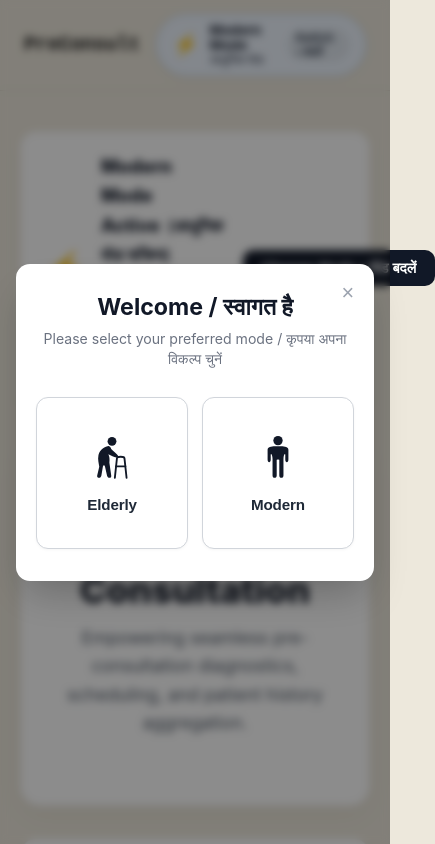
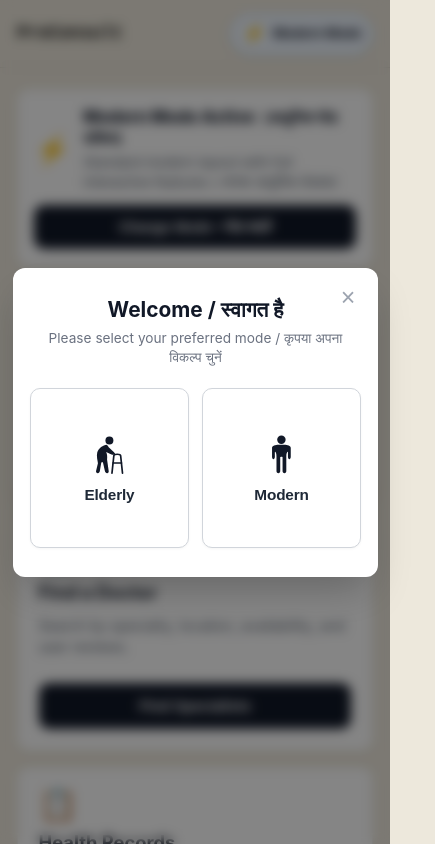
Before and after one commit to nitishbhuvan/SIH_2026_Tensor_Titans, a React (Vite) app: page / in a window 390 px wide. Shown: the top 844 px of the page, 435 px wide, since content can reach past the window. Built offline with nearby package versions, Linux system fonts and the light colour scheme.

Commit message:
Made it mobile compatible

```diff
--- a/index.html
+++ b/index.html
@@ -3,7 +3,11 @@
   <head>
     <meta charset="UTF-8" />
     <link rel="icon" type="image/svg+xml" href="/favicon.svg" />
-    <meta name="viewport" content="width=device-width, initial-scale=1.0" />
+    <meta name="viewport" content="width=device-width, initial-scale=1.0, maximum-scale=5.0, viewport-fit=cover" />
+    <meta name="mobile-web-app-capable" content="yes" />
+    <meta name="apple-mobile-web-app-capable" content="yes" />
+    <meta name="apple-mobile-web-app-status-bar-style" content="default" />
+    <meta name="theme-color" content="#EDE8DC" />
     <title>PreConsult</title>
   </head>
   <body>
--- a/src/App.css
+++ b/src/App.css
@@ -1,20 +1,26 @@
-/* PreConsult - Main Layout & Navbar Styles */
+/* PreConsult - Fully Responsive Multi-Device Styles */
 
 .app-wrapper {
   min-height: 100vh;
+  min-height: 100dvh;
   display: flex;
   flex-direction: column;
   background-color: var(--bg-base);
   transition: background-color 0.2s ease, font-size 0.2s ease;
+  width: 100%;
+  overflow-x: hidden;
 }
 
-/* Navbar */
+/* ==========================================================================
+   NAVBAR (Responsive Desktop to Smallest Mobile)
+   ========================================================================== */
 .navbar-wrapper {
   position: sticky;
   top: 0;
   z-index: 50;
   width: 100%;
-  padding: 0.85rem 0;
+  padding-top: calc(0.75rem + var(--safe-top));
+  padding-bottom: 0.75rem;
   background: rgba(237, 232, 220, 0.94);
   backdrop-filter: blur(12px);
   -webkit-backdrop-filter: blur(12px);
@@ -23,7 +29,8 @@
 }
 
 body.mode-elderly .navbar-wrapper {
-  padding: 1.15rem 0;
+  padding-top: calc(1rem + var(--safe-top));
+  padding-bottom: 1rem;
   border-bottom-width: 2px;
 }
 
@@ -31,32 +38,35 @@ body.mode-elderly .navbar-wrapper {
   display: flex;
   align-items: center;
   justify-content: space-between;
-  gap: 1rem;
+  gap: clamp(0.5rem, 2vw, 1.5rem);
+  width: 100%;
 }
 
 .brand-logo {
   font-family: var(--font-mono);
-  font-size: 1.25rem;
+  font-size: clamp(1.1rem, 3.5vw, 1.35rem);
   font-weight: 800;
   color: var(--text-primary);
   text-decoration: none;
   letter-spacing: -0.02em;
   display: inline-flex;
   align-items: center;
-  gap: 0.5rem;
+  gap: 0.4rem;
+  white-space: nowrap;
+  flex-shrink: 0;
 }
 
 body.mode-elderly .brand-logo {
-  font-size: 1.55rem;
+  font-size: clamp(1.25rem, 4.5vw, 1.65rem);
 }
 
 .brand-badge {
-  font-size: 0.72rem;
+  font-size: 0.7rem;
   font-family: var(--font-body);
   font-weight: 700;
   background: #111827;
   color: #FFFFFF;
-  padding: 0.2rem 0.5rem;
+  padding: 0.2rem 0.45rem;
   border-radius: 6px;
   text-transform: uppercase;
   letter-spacing: 0.05em;
@@ -66,14 +76,14 @@ body.mode-elderly .brand-logo {
 .navbar-actions {
   display: flex;
   align-items: center;
-  gap: 0.75rem;
+  flex-shrink: 0;
 }
 
 .navbar-mode-btn {
   display: inline-flex;
   align-items: center;
-  gap: 0.65rem;
-  padding: 0.5rem 0.95rem;
+  gap: clamp(0.4rem, 1.5vw, 0.65rem);
+  padding: clamp(0.4rem, 1.5vw, 0.55rem) clamp(0.65rem, 2vw, 1rem);
   border-radius: 999px;
   border: 1.5px solid transparent;
   background: #FFFFFF;
@@ -83,17 +93,24 @@ body.mode-elderly .brand-logo {
   box-shadow: 0 2px 8px rgba(0, 0, 0, 0.06);
   transition: all 0.2s cubic-bezier(0.16, 1, 0.3, 1);
   text-align: left;
+  min-height: 42px;
+  touch-action: manipulation;
 }
 
 body.mode-elderly .navbar-mode-btn {
-  padding: 0.65rem 1.25rem;
+  padding: clamp(0.5rem, 2vw, 0.75rem) clamp(0.85rem, 2.5vw, 1.35rem);
   border-width: 2px;
   box-shadow: 0 4px 12px rgba(0, 0, 0, 0.1);
+  min-height: 48px;
 }
 
 .navbar-mode-btn:hover {
   transform: translateY(-2px);
   box-shadow: 0 6px 16px rgba(0, 0, 0, 0.12);
+}
+
+.navbar-mode-btn:active {
+  transform: translateY(0);
 }
 
 .navbar-mode-btn.is-elderly {
@@ -117,12 +134,12 @@ body.mode-elderly .navbar-mode-btn {
 }
 
 .navbar-mode-icon {
-  font-size: 1.35rem;
+  font-size: clamp(1.15rem, 3.5vw, 1.45rem);
   line-height: 1;
 }
 
 body.mode-elderly .navbar-mode-icon {
-  font-size: 1.7rem;
+  font-size: clamp(1.35rem, 4vw, 1.85rem);
 }
 
 .navbar-mode-text {
@@ -132,102 +149,122 @@ body.mode-elderly .navbar-mode-icon {
 }
 
 .navbar-mode-primary {
-  font-size: 0.85rem;
+  font-size: clamp(0.78rem, 2.2vw, 0.88rem);
   font-weight: 700;
   color: #111827;
+  white-space: nowrap;
 }
 
 body.mode-elderly .navbar-mode-primary {
-  font-size: 1.05rem;
+  font-size: clamp(0.92rem, 2.5vw, 1.1rem);
 }
 
 .navbar-mode-secondary {
-  font-size: 0.72rem;
+  font-size: clamp(0.68rem, 2vw, 0.75rem);
   font-weight: 600;
   color: #6B7280;
+  white-space: nowrap;
 }
 
 body.mode-elderly .navbar-mode-secondary {
-  font-size: 0.88rem;
+  font-size: clamp(0.8rem, 2.2vw, 0.92rem);
   color: #4B5563;
 }
 
 .navbar-mode-switch-tag {
-  font-size: 0.72rem;
+  font-size: 0.7rem;
   font-weight: 700;
   background: rgba(0, 0, 0, 0.06);
   color: #374151;
-  padding: 0.2rem 0.5rem;
+  padding: 0.2rem 0.45rem;
   border-radius: 999px;
-  margin-left: 0.25rem;
+  white-space: nowrap;
 }
 
 body.mode-elderly .navbar-mode-switch-tag {
-  font-size: 0.82rem;
-  padding: 0.25rem 0.6rem;
+  font-size: 0.8rem;
+  padding: 0.25rem 0.55rem;
 }
 
-/* Main Content Area Demo / Interactive Preview */
+/* Navbar adaptations on very small mobile (< 400px) */
+@media (max-width: 400px) {
+  .navbar-mode-secondary {
+    display: none;
+  }
+  .navbar-mode-switch-tag {
+    display: none;
+  }
+}
+
+/* ==========================================================================
+   MAIN CONTENT & ACTIVE MODE BANNER
+   ========================================================================== */
 .main-content {
   flex: 1;
-  padding: 2.5rem 0 4rem;
+  padding: clamp(1.25rem, 3.5vw, 2.5rem) 0 clamp(2.5rem, 5vw, 4rem);
+  width: 100%;
 }
 
 body.mode-elderly .main-content {
-  padding: 3rem 0 5rem;
+  padding: clamp(1.75rem, 4vw, 3rem) 0 clamp(3rem, 6vw, 5rem);
 }
 
 .mode-banner-alert {
   background: #FFFFFF;
-  border-radius: 16px;
+  border-radius: clamp(12px, 2.5vw, 16px);
   border: 1px solid var(--border-subtle);
-  padding: 1.25rem 1.5rem;
+  padding: clamp(1rem, 3vw, 1.35rem) clamp(1rem, 3vw, 1.6rem);
   display: flex;
   align-items: center;
   justify-content: space-between;
-  gap: 1.25rem;
-  margin-bottom: 2.25rem;
+  gap: clamp(0.75rem, 2.5vw, 1.5rem);
+  margin-bottom: clamp(1.25rem, 3.5vw, 2.25rem);
   box-shadow: 0 4px 14px rgba(0, 0, 0, 0.04);
 }
 
 body.mode-elderly .mode-banner-alert {
   border: 2px solid #FCD34D;
   background: #FFFBEB;
-  padding: 1.5rem 1.85rem;
+  padding: clamp(1.25rem, 3.5vw, 1.65rem) clamp(1.15rem, 3.5vw, 1.95rem);
 }
 
 .mode-banner-info {
   display: flex;
   align-items: center;
-  gap: 1rem;
+  gap: clamp(0.75rem, 2.5vw, 1.15rem);
+  flex: 1;
 }
 
 .mode-banner-symbol {
-  font-size: 2rem;
+  font-size: clamp(1.75rem, 4.5vw, 2.35rem);
   line-height: 1;
+  flex-shrink: 0;
 }
 
 body.mode-elderly .mode-banner-symbol {
-  font-size: 2.75rem;
+  font-size: clamp(2.25rem, 5.5vw, 3rem);
 }
 
 .mode-banner-heading {
-  font-size: 1.15rem;
+  font-size: clamp(1rem, 2.8vw, 1.2rem);
   font-weight: 800;
   color: #111827;
+  line-height: 1.3;
 }
 
 body.mode-elderly .mode-banner-heading {
-  font-size: 1.45rem;
+  font-size: clamp(1.2rem, 3.5vw, 1.55rem);
 }
 
 .mode-banner-sub {
-  font-size: 0.9rem;
+  font-size: clamp(0.82rem, 2.2vw, 0.95rem);
   color: #4B5563;
+  margin-top: 0.2rem;
+  line-height: 1.45;
 }
 
 body.mode-elderly .mode-banner-sub {
-  font-size: 1.15rem;
+  font-size: clamp(1rem, 2.8vw, 1.25rem);
   color: #1F2937;
   font-weight: 500;
 }
@@ -236,19 +273,26 @@ body.mode-elderly .mode-banner-sub {
   background: #111827;
   color: #FFFFFF;
   border: none;
-  padding: 0.6rem 1.15rem;
+  padding: clamp(0.6rem, 1.8vw, 0.75rem) clamp(0.95rem, 2.5vw, 1.35rem);
   border-radius: 10px;
-  font-size: 0.9rem;
+  font-size: clamp(0.85rem, 2.2vw, 0.95rem);
   font-weight: 700;
   cursor: pointer;
   white-space: nowrap;
   transition: all 0.15s ease;
+  min-height: 44px;
+  display: inline-flex;
+  align-items: center;
+  justify-content: center;
+  flex-shrink: 0;
+  touch-action: manipulation;
 }
 
 body.mode-elderly .btn-banner-switch {
-  font-size: 1.15rem;
-  padding: 0.85rem 1.5rem;
+  font-size: clamp(1rem, 2.8vw, 1.25rem);
+  padding: clamp(0.75rem, 2.5vw, 1rem) clamp(1.15rem, 3.5vw, 1.65rem);
   background: #B45309;
+  min-height: 52px;
 }
 
 .btn-banner-switch:hover {
@@ -256,71 +300,95 @@ body.mode-elderly .btn-banner-switch {
   transform: translateY(-1px);
 }
 
-/* PreConsult Presentation Cards */
+.btn-banner-switch:active {
+  transform: translateY(0);
+}
+
+/* Stack Banner on Small Screens */
+@media (max-width: 640px) {
+  .mode-banner-alert {
+    flex-direction: column;
+    align-items: stretch;
+    text-align: left;
+  }
+  .btn-banner-switch {
+    width: 100%;
+  }
+}
+
+/* ==========================================================================
+   HERO PRESENTATION BOX
+   ========================================================================== */
 .hero-box {
   background: #FFFFFF;
-  border-radius: 20px;
-  padding: 2.5rem 2rem;
+  border-radius: clamp(14px, 3vw, 22px);
+  padding: clamp(1.75rem, 5vw, 2.75rem) clamp(1.15rem, 4vw, 2.25rem);
   border: 1px solid var(--border-subtle);
   box-shadow: 0 10px 30px rgba(0, 0, 0, 0.04);
   text-align: center;
-  margin-bottom: 2rem;
+  margin-bottom: clamp(1.5rem, 4vw, 2.25rem);
 }
 
 body.mode-elderly .hero-box {
-  padding: 3rem 2.25rem;
+  padding: clamp(2rem, 5.5vw, 3.25rem) clamp(1.25rem, 4.5vw, 2.5rem);
   border: 2px solid rgba(0, 0, 0, 0.15);
 }
 
 .hero-box-title {
-  font-size: 2.25rem;
+  font-size: clamp(1.55rem, 5vw, 2.45rem);
   font-weight: 800;
   color: #111827;
-  margin-bottom: 0.75rem;
+  margin-bottom: 0.65rem;
   line-height: 1.2;
+  word-wrap: break-word;
 }
 
 body.mode-elderly .hero-box-title {
-  font-size: 2.75rem;
-  margin-bottom: 1rem;
+  font-size: clamp(1.85rem, 6vw, 2.95rem);
+  margin-bottom: 0.85rem;
 }
 
 .hero-box-subtitle {
-  font-size: 1.1rem;
+  font-size: clamp(0.92rem, 2.5vw, 1.15rem);
   color: #4B5563;
-  max-width: 650px;
-  margin: 0 auto 1.75rem;
+  max-width: 680px;
+  margin: 0 auto;
+  line-height: 1.55;
 }
 
 body.mode-elderly .hero-box-subtitle {
-  font-size: 1.45rem;
+  font-size: clamp(1.15rem, 3.2vw, 1.5rem);
   color: #1F2937;
-  line-height: 1.6;
-  max-width: 800px;
+  line-height: 1.65;
+  max-width: 820px;
 }
 
-/* Quick Action Grid */
+/* ==========================================================================
+   QUICK ACTION CARDS GRID
+   ========================================================================== */
 .cards-grid {
   display: grid;
-  grid-template-columns: repeat(auto-fit, minmax(280px, 1fr));
-  gap: 1.5rem;
-  margin-top: 1.5rem;
+  grid-template-columns: repeat(auto-fit, minmax(min(100%, 280px), 1fr));
+  gap: clamp(1rem, 3vw, 1.5rem);
+  margin-top: clamp(1rem, 3vw, 1.5rem);
+  width: 100%;
 }
 
 .action-card {
   background: #FFFFFF;
-  border-radius: 16px;
-  padding: 1.75rem 1.5rem;
+  border-radius: clamp(12px, 2.5vw, 18px);
+  padding: clamp(1.25rem, 3.5vw, 1.85rem);
   border: 1px solid var(--border-subtle);
   display: flex;
   flex-direction: column;
-  gap: 0.75rem;
+  gap: 0.65rem;
   box-shadow: 0 4px 16px rgba(0, 0, 0, 0.03);
   transition: all 0.2s ease;
+  width: 100%;
 }
 
 body.mode-elderly .action-card {
-  padding: 2rem 1.75rem;
+  padding: clamp(1.5rem, 4vw, 2.15rem);
   border: 2px solid rgba(0, 0, 0, 0.14);
 }
 
@@ -330,70 +398,87 @@ body.mode-elderly .action-card {
 }
 
 .action-card-icon {
-  font-size: 2.25rem;
+  font-size: clamp(1.85rem, 4.5vw, 2.35rem);
+  line-height: 1;
 }
 
 body.mode-elderly .action-card-icon {
-  font-size: 3rem;
+  font-size: clamp(2.35rem, 5.5vw, 3.15rem);
 }
 
 .action-card-title {
-  font-size: 1.25rem;
+  font-size: clamp(1.1rem, 3vw, 1.35rem);
   font-weight: 700;
   color: #111827;
+  line-height: 1.25;
 }
 
 body.mode-elderly .action-card-title {
-  font-size: 1.65rem;
+  font-size: clamp(1.35rem, 3.8vw, 1.75rem);
 }
 
 .action-card-desc {
-  font-size: 0.95rem;
+  font-size: clamp(0.86rem, 2.2vw, 0.98rem);
   color: #4B5563;
   line-height: 1.5;
+  flex: 1;
 }
 
 body.mode-elderly .action-card-desc {
-  font-size: 1.25rem;
+  font-size: clamp(1.05rem, 2.8vw, 1.3rem);
   color: #1F2937;
   font-weight: 500;
 }
 
 .action-card-btn {
-  margin-top: auto;
-  padding: 0.75rem 1.25rem;
+  margin-top: 0.85rem;
+  padding: clamp(0.7rem, 2vw, 0.85rem) clamp(1rem, 2.5vw, 1.35rem);
   background: #111827;
   color: #FFFFFF;
   border: none;
   border-radius: 10px;
-  font-size: 0.95rem;
+  font-size: clamp(0.88rem, 2.2vw, 0.98rem);
   font-weight: 700;
   cursor: pointer;
   transition: all 0.15s ease;
+  min-height: 46px;
+  display: inline-flex;
+  align-items: center;
+  justify-content: center;
+  width: 100%;
+  touch-action: manipulation;
 }
 
 body.mode-elderly .action-card-btn {
-  padding: 1rem 1.5rem;
-  font-size: 1.3rem;
+  padding: clamp(0.9rem, 2.5vw, 1.15rem) clamp(1.15rem, 3vw, 1.65rem);
+  font-size: clamp(1.15rem, 3vw, 1.35rem);
   background: #B45309;
+  min-height: 54px;
 }
 
 .action-card-btn:hover {
   opacity: 0.92;
 }
 
-/* Footer styling */
+.action-card-btn:active {
+  transform: scale(0.99);
+}
+
+/* ==========================================================================
+   FOOTER
+   ========================================================================== */
 .simple-footer {
   border-top: 1px solid var(--border-subtle);
-  padding: 1.75rem 0;
+  padding: clamp(1.25rem, 3.5vw, 2rem) 0 calc(clamp(1.25rem, 3.5vw, 2rem) + var(--safe-bottom));
   text-align: center;
-  font-size: 0.9rem;
+  font-size: clamp(0.8rem, 2.2vw, 0.92rem);
   color: #6B7280;
+  width: 100%;
 }
 
 body.mode-elderly .simple-footer {
-  padding: 2.25rem 0;
-  font-size: 1.15rem;
+  padding: clamp(1.65rem, 4vw, 2.5rem) 0 calc(clamp(1.65rem, 4vw, 2.5rem) + var(--safe-bottom));
+  font-size: clamp(0.95rem, 2.8vw, 1.2rem);
   color: #374151;
   border-top-width: 2px;
 }
--- a/src/components/ModeSelectionModal.css
+++ b/src/components/ModeSelectionModal.css
@@ -1,16 +1,17 @@
-/* Simple Mode Selection Modal matching the clean dual-square design */
+/* Simple Mode Selection Modal - Fully Multi-Screen Responsive */
 
 .simple-modal-overlay {
   position: fixed;
   inset: 0;
   z-index: 9999;
-  background-color: rgba(0, 0, 0, 0.45);
-  backdrop-filter: blur(4px);
-  -webkit-backdrop-filter: blur(4px);
+  background-color: rgba(0, 0, 0, 0.48);
+  backdrop-filter: blur(6px);
+  -webkit-backdrop-filter: blur(6px);
   display: flex;
   align-items: center;
   justify-content: center;
-  padding: 1rem;
+  padding: clamp(0.75rem, 3vw, 1.5rem);
+  overscroll-behavior: contain;
   animation: overlayFadeIn 0.2s ease-out forwards;
 }
 
@@ -25,11 +26,13 @@
 
 .simple-modal-box {
   position: relative;
-  width: 100%;
-  max-width: 480px;
+  width: min(94vw, 460px);
+  max-height: min(90vh, 90dvh);
+  overflow-y: auto;
+  -webkit-overflow-scrolling: touch;
   background: #FFFFFF;
-  border-radius: 14px;
-  padding: 2.25rem 2rem 2.5rem;
+  border-radius: clamp(12px, 3vw, 16px);
+  padding: clamp(1.75rem, 4.5vw, 2.25rem) clamp(1rem, 3.5vw, 2rem) clamp(1.75rem, 4.5vw, 2.5rem);
   box-shadow: 0 20px 40px -10px rgba(0, 0, 0, 0.25), 0 0 1px rgba(0, 0, 0, 0.1);
   display: flex;
   flex-direction: column;
@@ -41,7 +44,7 @@
 @keyframes modalPopIn {
   from {
     opacity: 0;
-    transform: translateY(12px) scale(0.96);
+    transform: translateY(14px) scale(0.96);
   }
   to {
     opacity: 1;
@@ -49,45 +52,50 @@
   }
 }
 
-/* Close Button (X) */
+/* Close Button (X) - 44px touch target */
 .simple-modal-close {
   position: absolute;
-  top: 12px;
-  right: 14px;
+  top: 8px;
+  right: 8px;
   background: transparent;
   border: none;
-  font-size: 1.35rem;
+  font-size: 1.5rem;
   line-height: 1;
   color: #9CA3AF;
   cursor: pointer;
-  padding: 6px;
-  border-radius: 6px;
+  width: 44px;
+  height: 44px;
+  border-radius: 8px;
   display: flex;
   align-items: center;
   justify-content: center;
   transition: all 0.15s ease;
+  touch-action: manipulation;
 }
 
-.simple-modal-close:hover {
+.simple-modal-close:hover,
+.simple-modal-close:active {
   color: #1F2937;
   background-color: #F3F4F6;
 }
 
 /* Header Text */
 .simple-modal-header {
-  margin-bottom: 1.75rem;
+  margin-bottom: clamp(1.25rem, 3.5vw, 1.75rem);
+  width: 100%;
+  padding: 0 0.5rem;
 }
 
 .simple-modal-title {
-  font-size: 1.45rem;
+  font-size: clamp(1.25rem, 4vw, 1.5rem);
   font-weight: 700;
   color: #111827;
-  margin-bottom: 0.45rem;
-  line-height: 1.3;
+  margin-bottom: 0.35rem;
+  line-height: 1.25;
 }
 
 .simple-modal-subtitle {
-  font-size: 0.88rem;
+  font-size: clamp(0.82rem, 2.5vw, 0.92rem);
   color: #6B7280;
   line-height: 1.4;
 }
@@ -97,28 +105,31 @@
   display: flex;
   align-items: center;
   justify-content: center;
-  gap: 1.25rem;
+  gap: clamp(0.75rem, 3vw, 1.25rem);
   width: 100%;
 }
 
 /* The Square Choice Button */
 .simple-choice-square {
-  flex: 1;
+  flex: 1 1 0;
+  min-width: 0;
   max-width: 175px;
   aspect-ratio: 1 / 1;
+  min-height: 110px;
   background: #FFFFFF;
   border: 1.5px solid #D1D5DB;
-  border-radius: 12px;
+  border-radius: clamp(10px, 2.5vw, 14px);
   display: flex;
   flex-direction: column;
   align-items: center;
   justify-content: center;
-  gap: 0.75rem;
-  padding: 1.25rem 0.75rem;
+  gap: clamp(0.4rem, 1.5vw, 0.75rem);
+  padding: clamp(0.75rem, 2vw, 1.25rem) clamp(0.35rem, 1.5vw, 0.75rem);
   cursor: pointer;
   transition: all 0.18s cubic-bezier(0.16, 1, 0.3, 1);
   outline: none;
   box-shadow: 0 1px 3px rgba(0, 0, 0, 0.04);
+  touch-action: manipulation;
 }
 
 .simple-choice-square:hover {
@@ -127,7 +138,8 @@
   box-shadow: 0 8px 18px rgba(184, 20, 103, 0.14);
 }
 
-.simple-choice-square:focus-visible {
+.simple-choice-square:focus-visible,
+.simple-choice-square:active {
   border-color: #B81467;
   box-shadow: 0 0 0 3px rgba(184, 20, 103, 0.2);
 }
@@ -141,13 +153,14 @@
 
 /* Icon Wrap inside square */
 .square-icon-wrap {
-  width: 64px;
-  height: 64px;
+  width: clamp(46px, 12vw, 64px);
+  height: clamp(46px, 12vw, 64px);
   display: flex;
   align-items: center;
   justify-content: center;
   color: #111827;
   transition: transform 0.18s ease, color 0.18s ease;
+  flex-shrink: 0;
 }
 
 .simple-choice-square:hover .square-icon-wrap {
@@ -167,10 +180,11 @@
 
 /* Label text under icon */
 .square-label {
-  font-size: 1.05rem;
+  font-size: clamp(0.92rem, 2.5vw, 1.05rem);
   font-weight: 600;
   color: #1F2937;
   letter-spacing: -0.01em;
+  white-space: nowrap;
 }
 
 .simple-choice-square.is-active .square-label {
@@ -178,21 +192,41 @@
   font-weight: 700;
 }
 
-@media (max-width: 440px) {
+/* Extra Small Screens (< 360px) */
+@media (max-width: 360px) {
   .simple-modal-box {
-    padding: 1.75rem 1.25rem 2rem;
+    padding: 1.5rem 0.85rem 1.75rem;
   }
   .simple-squares-container {
-    gap: 0.85rem;
+    gap: 0.6rem;
   }
   .simple-choice-square {
-    padding: 1rem 0.5rem;
+    min-height: 100px;
+    padding: 0.65rem 0.25rem;
   }
   .square-icon-wrap {
-    width: 52px;
-    height: 52px;
+    width: 42px;
+    height: 42px;
   }
   .square-label {
-    font-size: 0.95rem;
+    font-size: 0.88rem;
   }
 }
+
+/* Landscape Mode on Phones (short viewport height) */
+@media (max-height: 520px) {
+  .simple-modal-box {
+    padding: 1.25rem 1.5rem;
+  }
+  .simple-modal-header {
+    margin-bottom: 0.85rem;
+  }
+  .simple-choice-square {
+    min-height: 90px;
+    max-height: 120px;
+  }
+  .square-icon-wrap {
+    width: 38px;
+    height: 38px;
+  }
+}
--- a/src/index.css
+++ b/src/index.css
@@ -1,4 +1,4 @@
-/* PreConsult - Core & Accessibility Design System */
+/* PreConsult - Core & Multi-Device Accessibility Design System */
 
 :root {
   --bg-base: #EDE8DC;
@@ -18,30 +18,36 @@
   --accent-modern: #1D4ED8;
   --accent-modern-bg: #DBEAFE;
 
-  --font-body: 'Inter', -apple-system, BlinkMacSystemFont, sans-serif;
+  --font-body: 'Inter', -apple-system, BlinkMacSystemFont, 'Segoe UI', Roboto, sans-serif;
   --font-mono: 'JetBrains Mono', ui-monospace, monospace;
 
-  --base-font-size: 16px;
+  --base-font-size: clamp(15px, 1.2vw + 12px, 17px);
   --btn-padding: 0.75rem 1.4rem;
   --btn-font-size: 0.95rem;
+
+  /* Safe Area Insets for notched phones / mobile bars */
+  --safe-top: env(safe-area-inset-top, 0px);
+  --safe-bottom: env(safe-area-inset-bottom, 0px);
+  --safe-left: env(safe-area-inset-left, 0px);
+  --safe-right: env(safe-area-inset-right, 0px);
 }
 
 /* Elderly Mode Global Adjustments */
 body.mode-elderly {
-  --base-font-size: 19px;
+  --base-font-size: clamp(17px, 1.8vw + 13px, 20px);
   --text-primary: #0A0A0A;
   --text-secondary: #2E3440;
   --border-subtle: rgba(0, 0, 0, 0.16);
   --border-medium: rgba(0, 0, 0, 0.32);
-  --btn-padding: 1rem 1.85rem;
-  --btn-font-size: 1.15rem;
-  line-height: 1.75;
+  --btn-padding: clamp(0.85rem, 2.5vw, 1.15rem) clamp(1.25rem, 4vw, 2rem);
+  --btn-font-size: clamp(1.05rem, 2vw, 1.25rem);
+  line-height: 1.7;
   letter-spacing: 0.01em;
 }
 
 /* Modern Mode Global Adjustments */
 body.mode-modern {
-  --base-font-size: 16px;
+  --base-font-size: clamp(15px, 1vw + 12px, 16.5px);
   line-height: 1.6;
 }
 
@@ -49,12 +55,15 @@ body.mode-modern {
   box-sizing: border-box;
   margin: 0;
   padding: 0;
+  -webkit-tap-highlight-color: transparent;
 }
 
 html {
   font-size: var(--base-font-size);
   scroll-behavior: smooth;
   color-scheme: light;
+  overflow-x: hidden;
+  width: 100%;
 }
 
 body {
@@ -63,12 +72,25 @@ body {
   color: var(--text-primary);
   line-height: inherit;
   min-height: 100vh;
+  min-height: 100dvh;
   -webkit-font-smoothing: antialiased;
+  -moz-osx-font-smoothing: grayscale;
+  overflow-x: hidden;
+  width: 100%;
+  padding-left: var(--safe-left);
+  padding-right: var(--safe-right);
 }
 
 #root {
   width: 100%;
   min-height: 100vh;
+  min-height: 100dvh;
+  display: flex;
+  flex-direction: column;
+}
+
+a, button {
+  touch-action: manipulation;
 }
 
 a {
@@ -76,13 +98,19 @@ a {
   text-decoration: none;
 }
 
+img, svg {
+  max-width: 100%;
+  height: auto;
+}
+
+/* Fluid Layout Containers */
 .container-wide {
   width: 100%;
   max-width: 1320px;
   margin-left: auto;
   margin-right: auto;
-  padding-left: 1.5rem;
-  padding-right: 1.5rem;
+  padding-left: clamp(1rem, 4vw, 2rem);
+  padding-right: clamp(1rem, 4vw, 2rem);
 }
 
 .container {
@@ -90,6 +118,6 @@ a {
   max-width: 1080px;
   margin-left: auto;
   margin-right: auto;
-  padding-left: 1.25rem;
-  padding-right: 1.25rem;
+  padding-left: clamp(1rem, 3.5vw, 1.75rem);
+  padding-right: clamp(1rem, 3.5vw, 1.75rem);
 }
```
